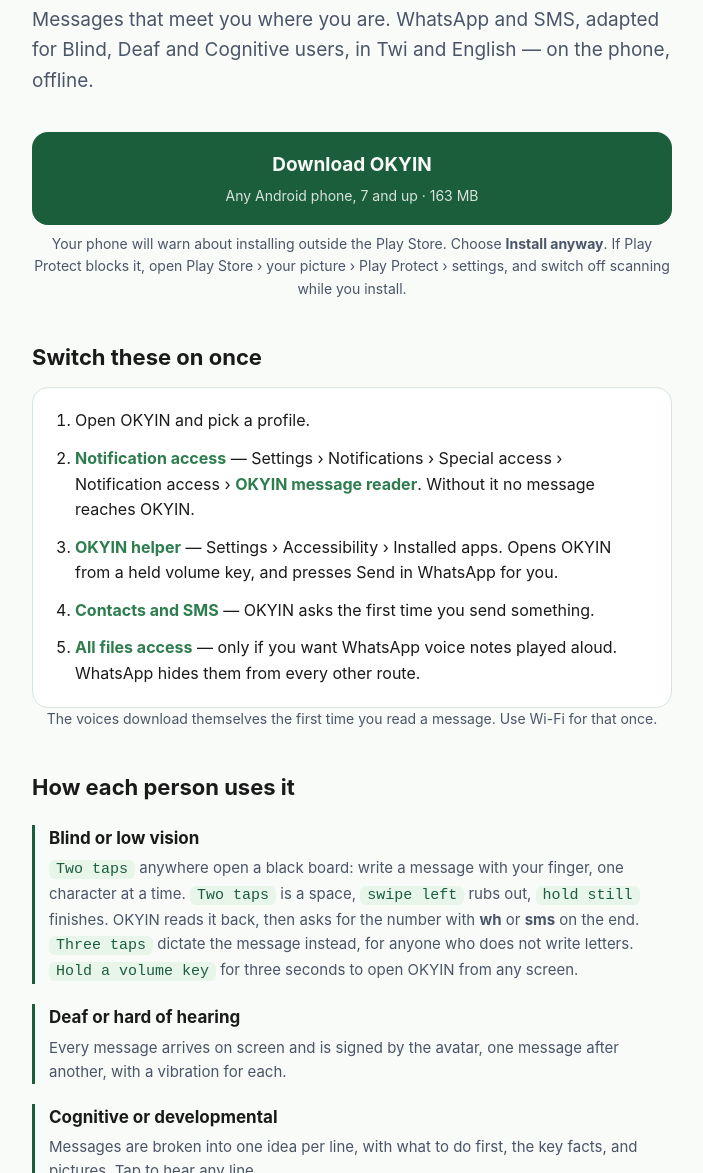
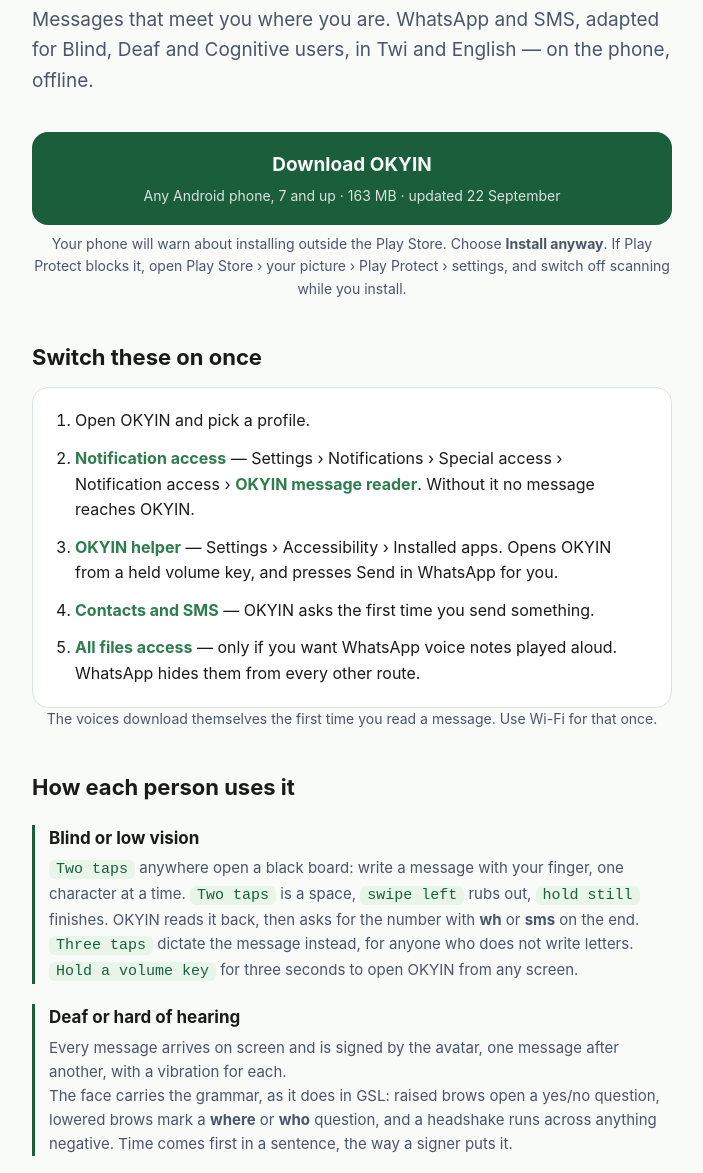
Before and after one commit to aduamankwahkwasi292-wq/okyin-app, a plain HTML site: page index.html in a window 1280 px wide. Shown: the part 123-1296 px from the top of the page, without its empty margins (288-991 px from the left). Drawn offline with Linux system fonts and the light colour scheme.

Commit message:
The avatar signs with its face now

```diff
--- a/index.html
+++ b/index.html
@@ -57,7 +57,7 @@
 
   <a class="download" href="https://github.com/aduamankwahkwasi292-wq/okyin-app/releases/latest/download/okyin.apk">
     Download OKYIN
-    <span>Any Android phone, 7 and up · 163 MB</span>
+    <span>Any Android phone, 7 and up · 163 MB · updated 22 September</span>
   </a>
   <p class="note">Your phone will warn about installing outside the Play Store. Choose <b>Install anyway</b>. If Play Protect blocks it, open Play Store › your picture › Play Protect › settings, and switch off scanning while you install.</p>
 
@@ -84,6 +84,7 @@
   <div class="profile">
     <h3>Deaf or hard of hearing</h3>
     <p>Every message arrives on screen and is signed by the avatar, one message after another, with a vibration for each.</p>
+    <p>The face carries the grammar, as it does in GSL: raised brows open a yes/no question, lowered brows mark a <b>where</b> or <b>who</b> question, and a headshake runs across anything negative. Time comes first in a sentence, the way a signer puts it.</p>
   </div>
 
   <div class="profile">
```
